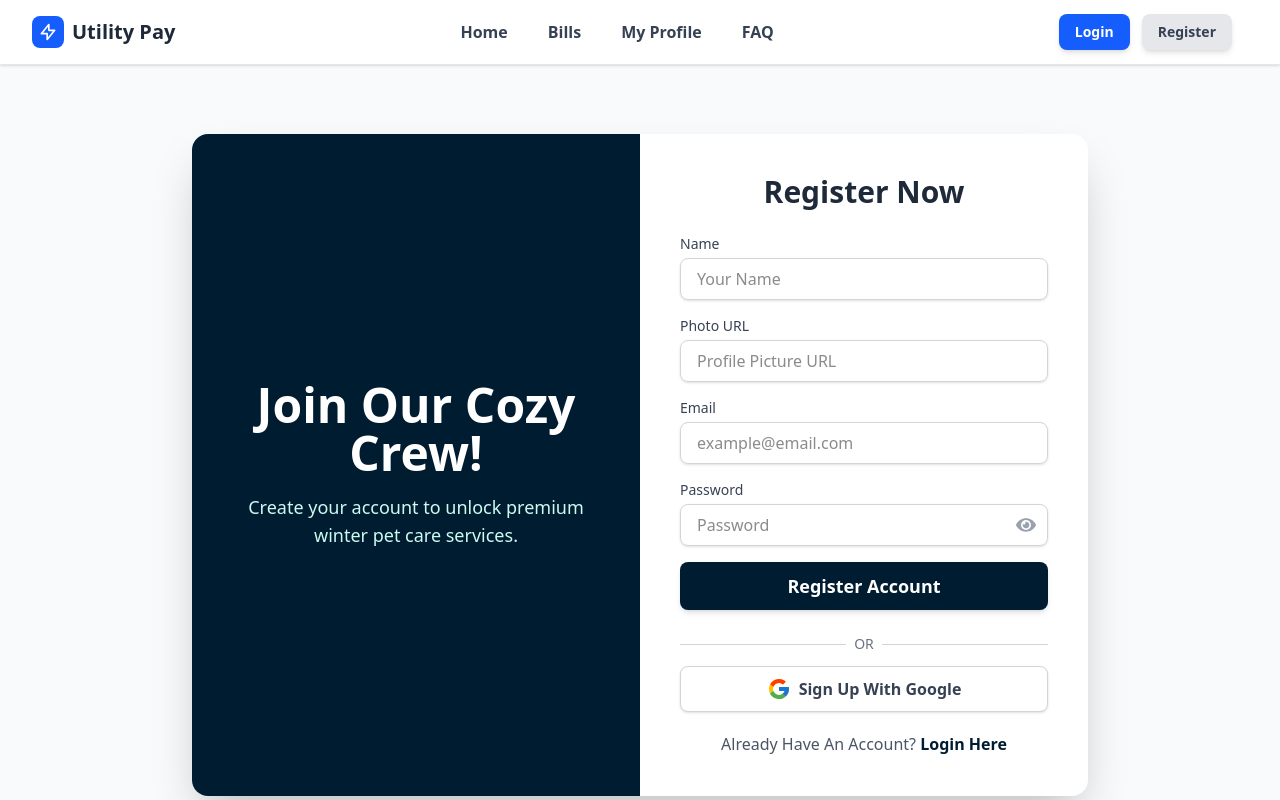
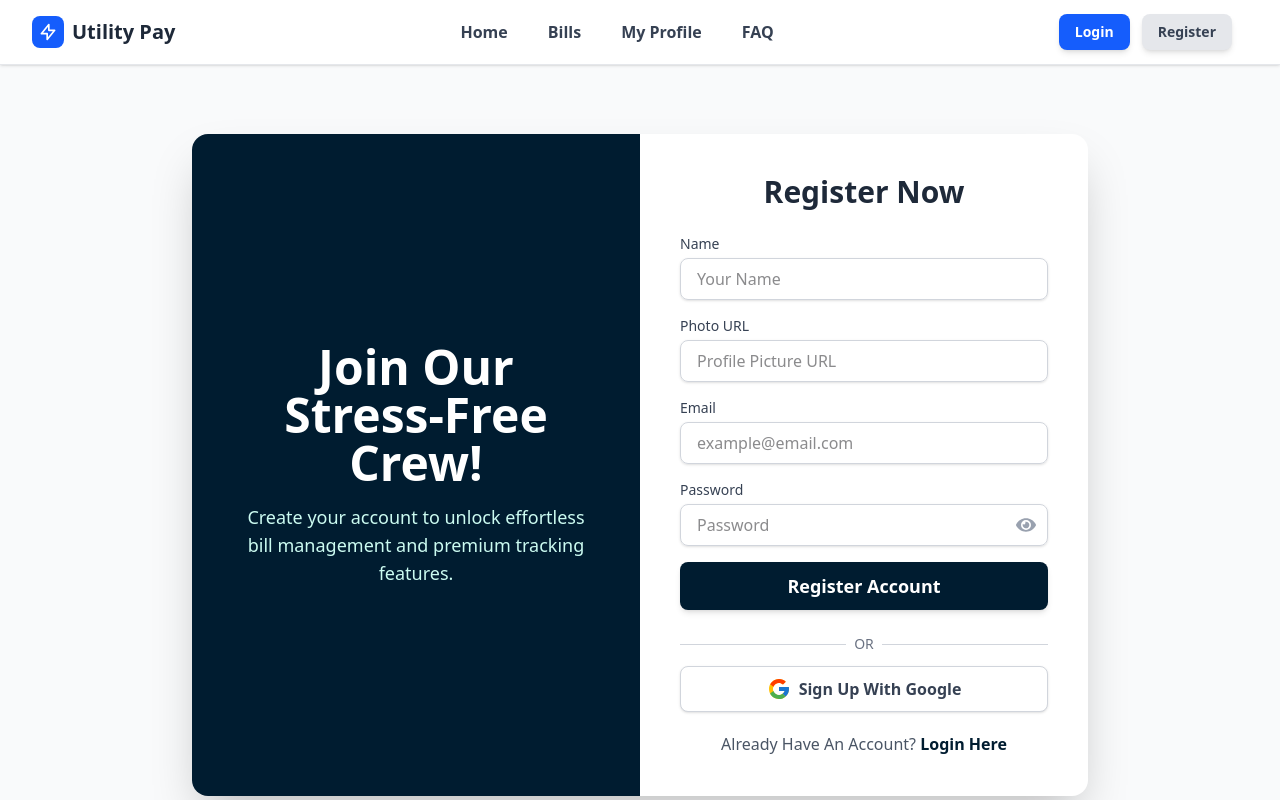
Before and after one commit to mohibbullahkhan/B12-A10-Future-Box-client, a React (Vite) app: page /register in a window 1280 px wide. Shown: the top 800 px of the page. Built offline with nearby package versions, Linux system fonts and the light colour scheme; no server answers.

Commit message:
readme file added

```diff
--- a/src/firebase/firebase.config.js
+++ b/src/firebase/firebase.config.js
@@ -2,7 +2,7 @@
 import { initializeApp } from "firebase/app";
 // TODO: Add SDKs for Firebase products that you want to use
 
-// Your web app's Firebase configuration
+//Your web app's Firebase configuration
 const firebaseConfig = {
   apiKey: import.meta.env.VITE_apiKey,
   authDomain: import.meta.env.VITE_authDomain,
--- a/src/layout/RootLayout.jsx
+++ b/src/layout/RootLayout.jsx
@@ -9,7 +9,7 @@ const RootLayout = () => {
       <header>
         <Navbar></Navbar>
       </header>
-      <main>
+      <main className="min-h-screen">
         <Outlet></Outlet>
       </main>
       <footer>
--- a/src/pages/Login.jsx
+++ b/src/pages/Login.jsx
@@ -66,9 +66,7 @@ const Login = () => {
           <h1 className="text-4xl sm:text-5xl font-extrabold text-white mb-4">
             Welcome Back!
           </h1>
-          <p className="text-teal-100 text-lg">
-            Log in to manage your pet's appointments and services.
-          </p>
+          <p className="text-teal-100 text-lg">Ditch the Due Dates Dread.</p>
         </div>
 
         <div className="w-full lg:w-1/2 p-8 sm:p-10">
--- a/src/pages/Register.jsx
+++ b/src/pages/Register.jsx
@@ -74,10 +74,11 @@ const Register = () => {
       <div className="flex flex-col lg:flex-row max-w-4xl w-full bg-white rounded-2xl shadow-2xl overflow-hidden">
         <div className="p-8 lg:p-12 lg:w-1/2 bg-primary flex flex-col justify-center items-center text-center">
           <h1 className="text-4xl sm:text-5xl font-extrabold text-white mb-4">
-            Join Our Cozy Crew!
+            Join Our Stress-Free Crew!
           </h1>
           <p className="text-teal-100 text-lg">
-            Create your account to unlock premium winter pet care services.
+            Create your account to unlock effortless bill management and premium
+            tracking features.
           </p>
         </div>
 
```
Also changed, not shown: 1 other file (tests, documents, lock files or other folders).
